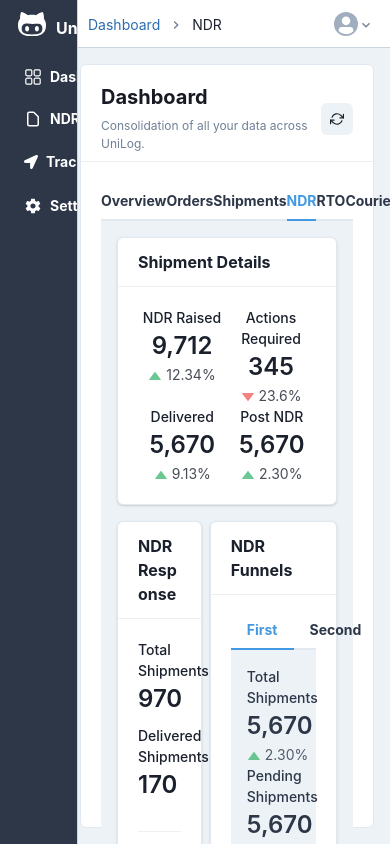
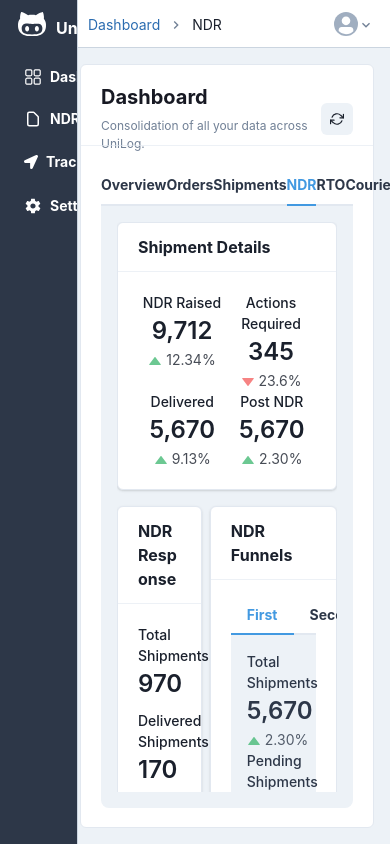
Before and after one commit to shaswat-jsr-97/unilog-shaswat, a Next.js app: page /dashboard/ndr in a window 390 px wide. Built offline with nearby package versions, Linux system fonts and the light colour scheme.

Commit message:
CSS changes for responsive design

```diff
--- a/layouts/Dashboard/Dashboard.tsx
+++ b/layouts/Dashboard/Dashboard.tsx
@@ -28,7 +28,7 @@ export default function Dashboard({ children }: { children: ReactNode }) {
             subtitle="Consolidation of all your data across UniLog."
             handleRefresh={handleRefresh}
         >
-            <CardBody>
+            <CardBody h={'100%'}>
                 <Tabs
                     isLazy
                     isFitted
@@ -36,8 +36,9 @@ export default function Dashboard({ children }: { children: ReactNode }) {
                     color="gray.700"
                     index={tabIndex}
                     onChange={setTabIndex}
+                    h={'100%'}
                 >
-                    <TabList>
+                    <TabList h={'2.5rem'}>
                         <Tab
                             className={styles.dashboardTab}
                             fontSize="sm"
@@ -113,7 +114,11 @@ export default function Dashboard({ children }: { children: ReactNode }) {
                         </Tab>
                     </TabList>
 
-                    <Box className={styles.dashboardTabPanel}>{children}</Box>
+                    <Box className={styles.dashboardTabPanel} h={'calc(100% - 2.5rem)'}>
+                        <Box overflow={'auto'} h={'100%'}>
+                            {children}
+                        </Box>
+                    </Box>
                 </Tabs>
             </CardBody>
         </PageCard>
--- a/layouts/Dashboard/dashboard.module.scss
+++ b/layouts/Dashboard/dashboard.module.scss
@@ -1,5 +1,4 @@
 .dashboardTabsContainer {
-    height: calc(100% - var(--chakra-sizes-10));
     border-bottom-right-radius: var(--chakra-sizes-2);
 }
 
@@ -16,7 +15,6 @@
 .dashboardTabPanel {
     padding: 1rem;
     background-color: var(--chakra-colors-gray-100);
-    height: 100%;
     border-bottom-right-radius: var(--chakra-sizes-2);
     border-bottom-left-radius: var(--chakra-sizes-2);
 }
--- a/layouts/MainLayout.tsx
+++ b/layouts/MainLayout.tsx
@@ -1,4 +1,5 @@
 import { Flex } from '@chakra-ui/layout'
+import { Box } from '@chakra-ui/react'
 import { ReactNode } from 'react'
 
 import NavBar from './NavBar/Navbar'
@@ -11,8 +12,10 @@ export default function MainLayout({ children }: { children: ReactNode }) {
             <Sidebar />
             <Flex className={styles.layout} flexDir="column">
                 <NavBar />
-                <Flex className={styles.contentArea} flexGrow={1} p={4}>
-                    {children}
+                <Flex className={styles.contentArea} flexGrow={1} p={'1rem'}>
+                    <Box w={'100%'} h={'100%'}>
+                        {children}
+                    </Box>
                 </Flex>
             </Flex>
         </>
--- a/layouts/NavBar/navbar.module.scss
+++ b/layouts/NavBar/navbar.module.scss
@@ -1,5 +1,5 @@
 .NavBar {
-    min-height: var(--chakra-sizes-12);
+    height: 3rem;
     background-color: var(--chakra-colors-white);
     border-bottom: 1px solid var(--chakra-colors-gray-300);
     box-shadow: 0 0 3px var(--chakra-colors-gray-200);
--- a/layouts/mainLayout.module.scss
+++ b/layouts/mainLayout.module.scss
@@ -1,14 +1,13 @@
 .layout {
     width: calc(100dvw - 4rem);
-    min-height: 100dvh;
     margin-left: 4rem;
     background-color: var(--chakra-colors-white);
-    height: calc(100dvh - var(--chakra-sizes-12));
+    height: 100dvh;
     overflow: hidden;
     z-index: 1;
 }
 
 .contentArea {
-    height: calc(100dvh - var(--chakra-sizes-12));
+    height: calc(100dvh - 3rem);
     background-color: var(--chakra-colors-gray-100);
 }
--- a/shared/components/PageCard/PageCard.tsx
+++ b/shared/components/PageCard/PageCard.tsx
@@ -11,8 +11,8 @@ type Props = {
 
 export default function PageCard({ title, subtitle, handleRefresh, children }: Props) {
     return (
-        <Card w={`100%`} variant="outline">
-            <CardHeader pb={2}>
+        <Card w={`100%`} h={'100%'} variant="outline">
+            <CardHeader pb={2} h={'5rem'}>
                 <Flex flexDir="row" align={`center`} justify={`space-between`}>
                     <Box>
                         <Heading size="md" color="gray.900">
@@ -39,7 +39,7 @@ export default function PageCard({ title, subtitle, handleRefresh, children }: P
                 </Flex>
             </CardHeader>
             <Divider />
-            {children}
+            <Box h={'calc(100% - 5rem)'}>{children}</Box>
         </Card>
     )
 }
```
